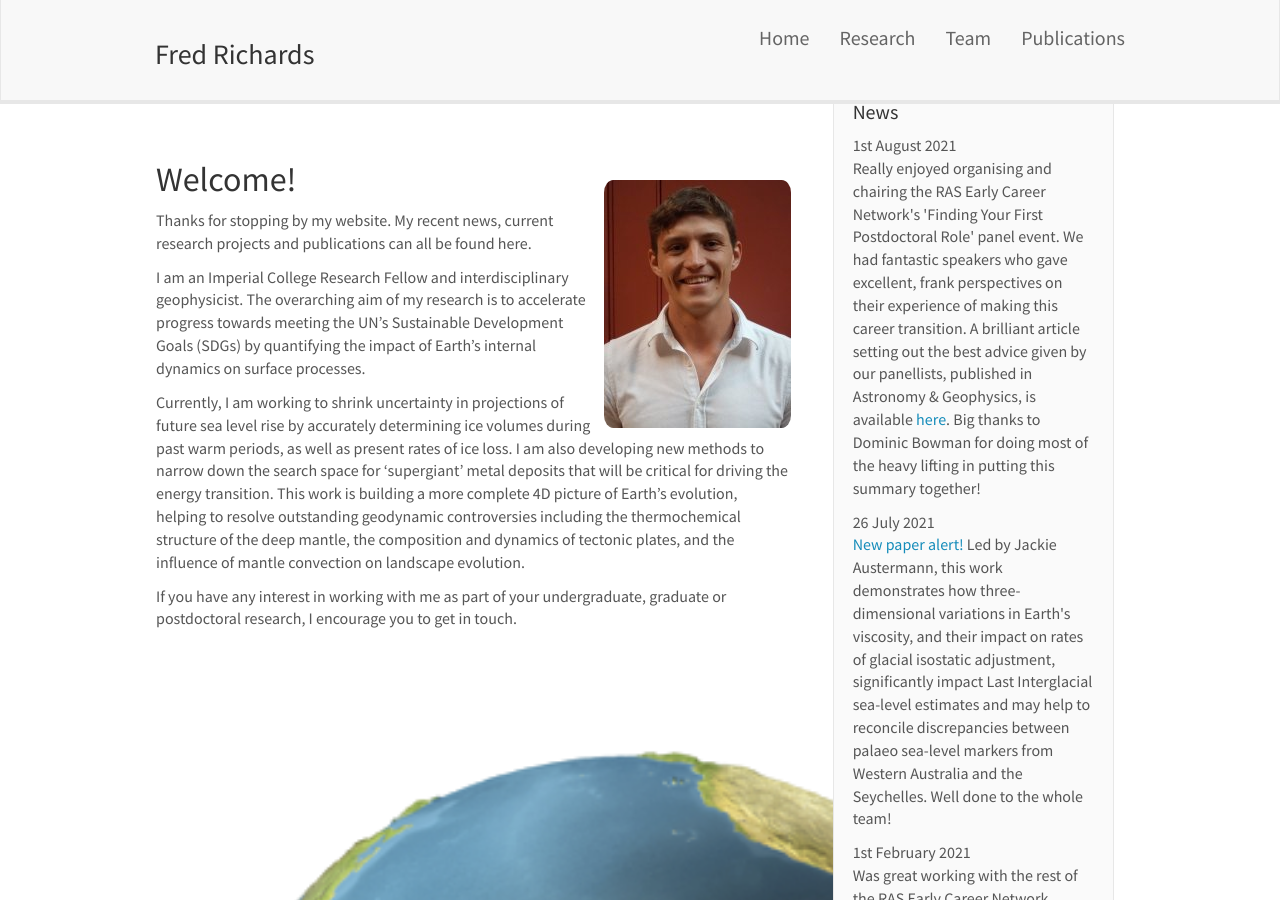
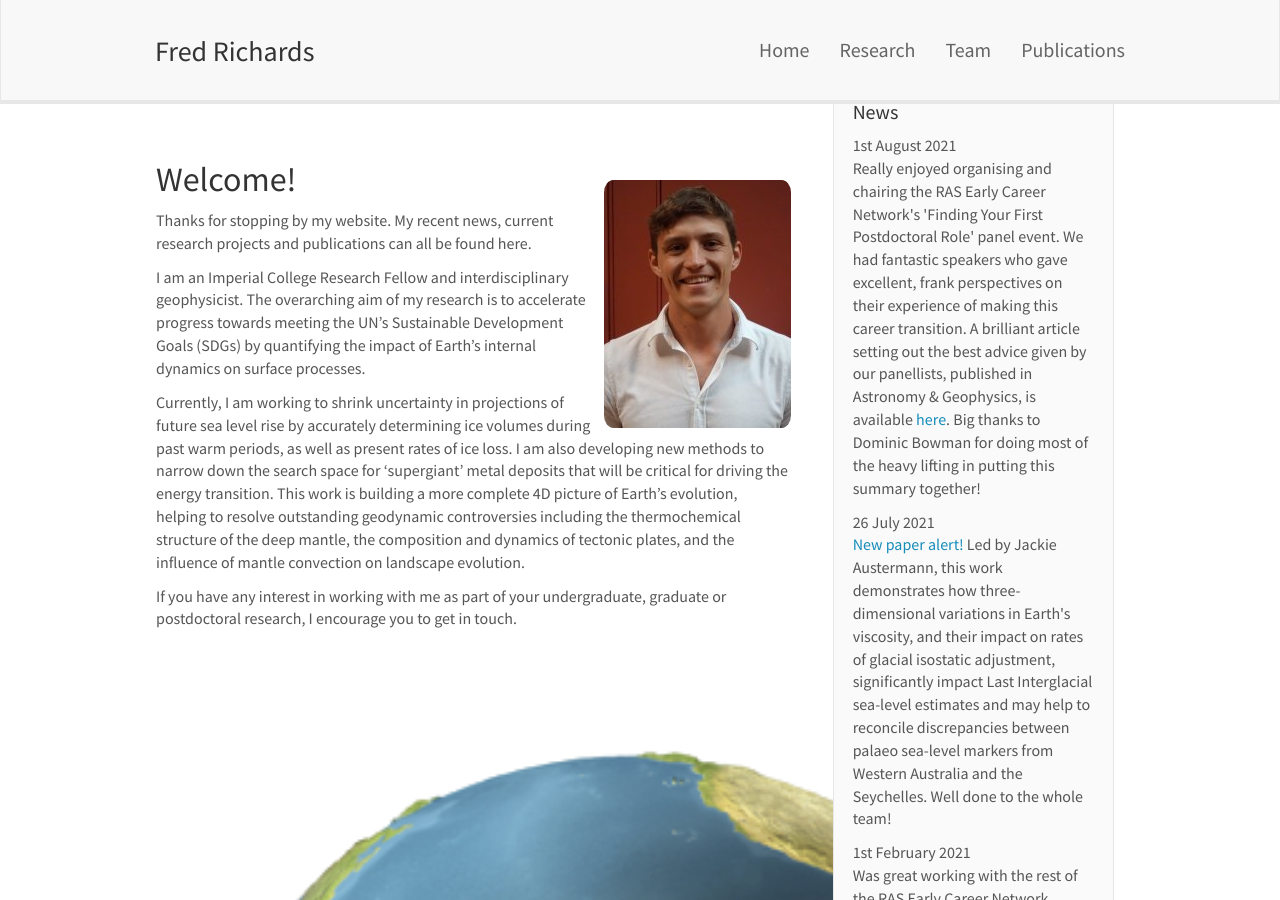
Before and after one commit to freddrichards/freddrichards.github.io, a Jekyll site: the page built from index.md, in a window 1280 px wide and 900 px high. Built offline with Jekyll 4.4.1, drawn with Linux system fonts in a browser that asks for light colours; nearby versions of some CDN libraries.

Commit message:
Update header.html

```diff
--- a/_includes/header.html
+++ b/_includes/header.html
@@ -8,14 +8,14 @@
 		<span class="icon-bar"></span>
 	  </button>
 
-    <a class="navbar-brand" href="{{ site.url }}{{ site.baseurl }}/"><h3 style="vertical-align:middle;display:inline-block;line-height:normal;">Fred Richards<h3></a>
+    <a class="navbar-brand" href="{{ site.url }}{{ site.baseurl }}/"><h3>Fred Richards<h3></a>
 	</div>
 	<div class="collapse navbar-collapse" id="navbar-collapse-1">
 	  <ul class="nav navbar-nav navbar-right">
-		<li><a href="{{ site.url }}{{ site.baseurl }}/"><h4 style="color:rgb(100,100,100);vertical-align:middle;display:inline-block;line-height:normal;"> Home</h4></a></li>
-		<li><a href="{{ site.url }}{{ site.baseurl }}/research"><h4 style="color:rgb(100,100,100);vertical-align:middle;display:inline-block;line-height:normal;">Research</h4></a></li>
-		<li><a href="{{ site.url }}{{ site.baseurl }}/team"><h4 style="color:rgb(100,100,100);vertical-align:middle;display:inline-block;line-height:normal;">Team</h4></a></li>
-		<li><a href="{{ site.url }}{{ site.baseurl }}/publications"><h4 style="color:rgb(100,100,100);vertical-align:middle;display:inline-block;line-height:normal;" >Publications</h4></a></li>
+		<li><a href="{{ site.url }}{{ site.baseurl }}/"><h4 style="color:rgb(100,100,100);vertical-align:middle;display:inline-block;margin-top:25px;"> Home</h4></a></li>
+		<li><a href="{{ site.url }}{{ site.baseurl }}/research"><h4 style="color:rgb(100,100,100);vertical-align:middle;display:inline-block;margin-top:25px;">Research</h4></a></li>
+		<li><a href="{{ site.url }}{{ site.baseurl }}/team"><h4 style="color:rgb(100,100,100);vertical-align:middle;display:inline-block;margin-top:25px">Team</h4></a></li>
+		<li><a href="{{ site.url }}{{ site.baseurl }}/publications"><h4 style="color:rgb(100,100,100);vertical-align:middle;display:inline-block;margin-top:25px;" >Publications</h4></a></li>
 	  </ul>
 	</div>
   </div>
```
